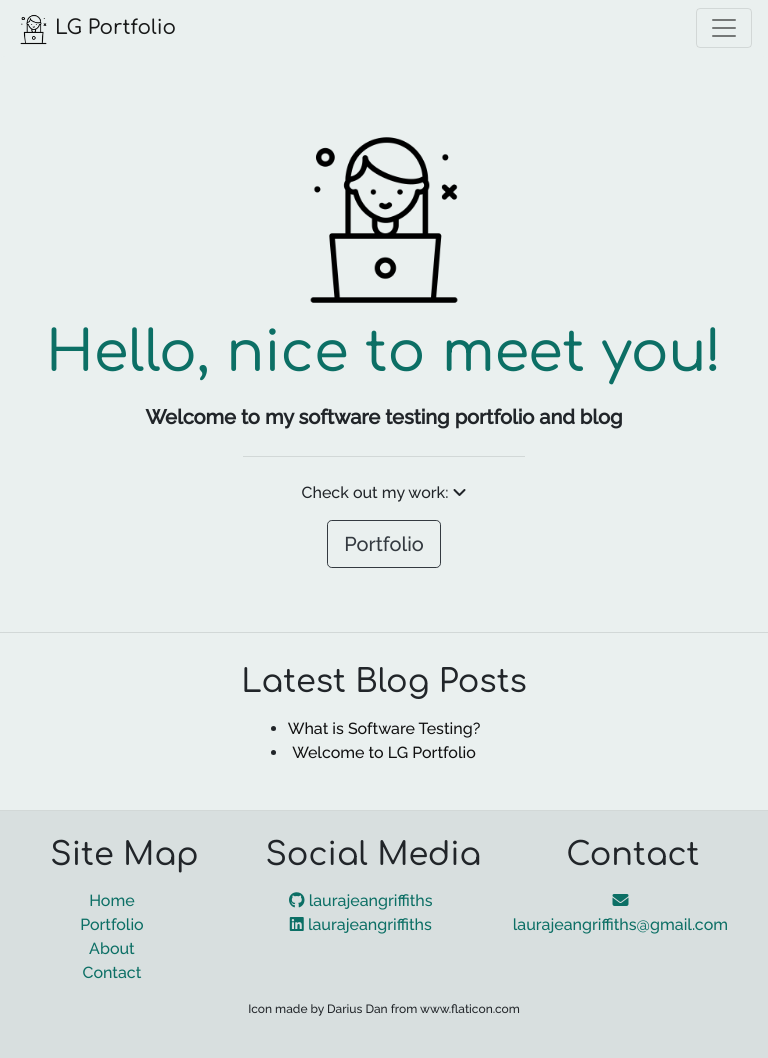
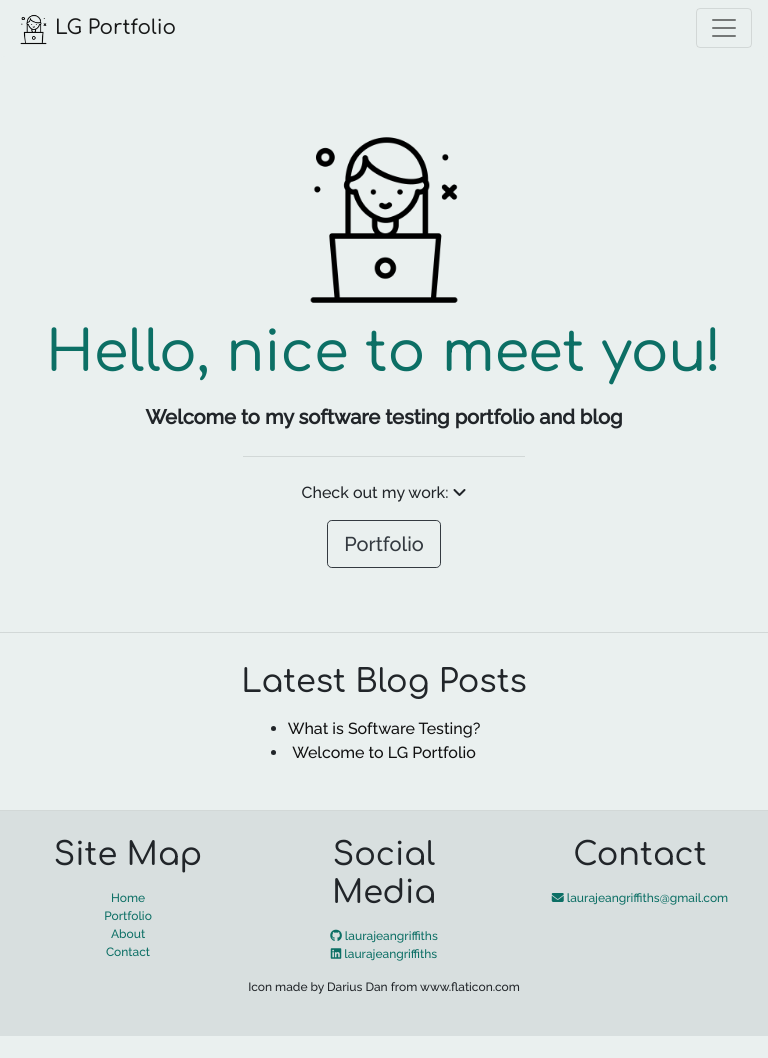
Before and after one commit to laurajeangriffiths/laurajeangriffiths.github.io, a Jekyll site: the page built from index.html, in a window 768 px wide. Built offline with Jekyll 4.4.1, drawn with Linux system fonts in a browser that asks for light colours; nearby versions of some CDN libraries; after the commit the page ends 1036 px from its top, so only the background shows below that.

Commit message:
Update responsive.css

```diff
--- a/assets/responsive.css
+++ b/assets/responsive.css
@@ -53,7 +53,7 @@
 
   .project-info {
     order: 6;
-    margin-top: 1em;
+    margin-top: 0;
     margin-bottom: 1em;
     margin-left: 5%;
     margin-right: 5%;
@@ -82,7 +82,41 @@
   }
 }
 
-/* @media screen and (min-width: 801px) and (max-width: 1000px){
+@media screen and (min-width: 576px) and (max-width: 800px){
+  footer {
+    max-width: 100%;
+  }
+
+  .col-sm {
+    max-width: 30%;
+    margin-left: auto;
+    margin-right: auto;
+    text-align: center;
+  }
+
+  .col-sm li {
+    font-size: 12px;
+  }
+
+  #foot-col {
+    padding-right: 0;
+  }
+}
+
+/* styling for portrait tablet */
+/* @media screen and (min-width: 801px) and (max-width: 1200px) {
+
+  .project-info, .project-info1, .project-info2, .sketch-info {
+    font-size: 14px;
+  }
+
+  .project-info2 {
+    margin-left: 53%;
+    margin-top: -45%;
+  }
+} */
+
+/* @media screen and (min-width: 801px) and (max-width: 1200px){
 
   body {
     background-color: red;
```
